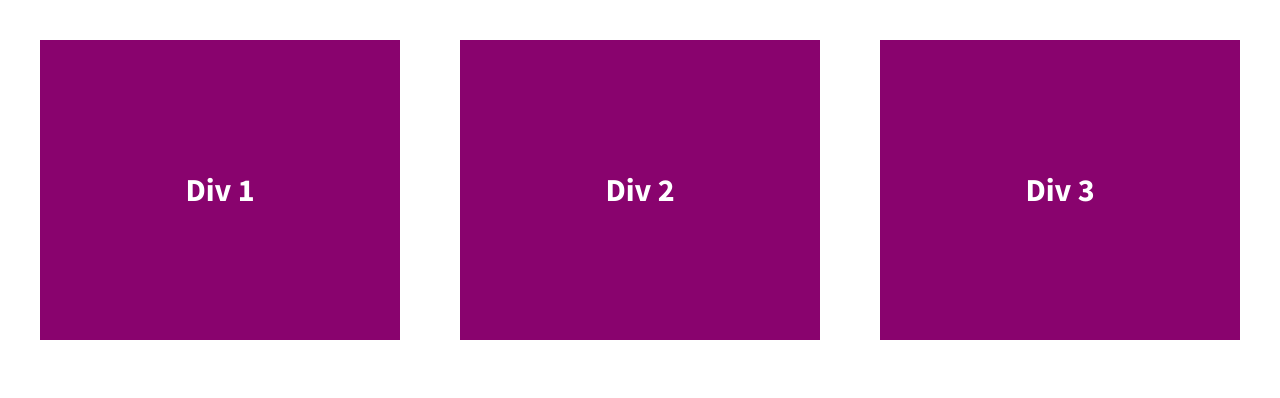
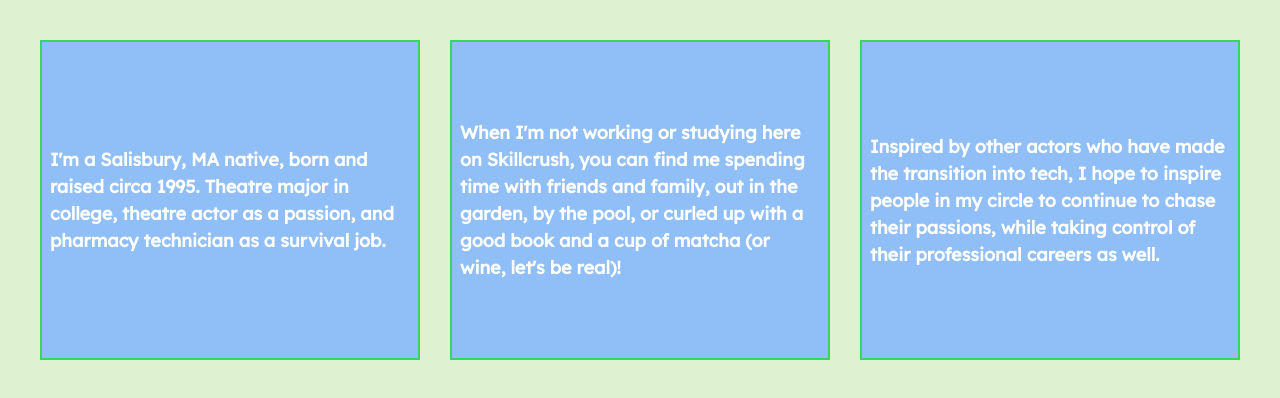
Before and after one commit to huntscato/divs-flexbox-starter, a plain HTML site: page index.html in a window 1280 px wide. Drawn offline with nearby package versions, Linux system fonts and the light colour scheme.

Commit message:
Initial commit

```diff
--- a/css/main.css
+++ b/css/main.css
@@ -97,7 +97,7 @@ textarea {
 
 
 html {
-  background-color: #fff;
+  background-color: rgb(223, 242, 208);
   height: 100%;
 }
 
@@ -119,13 +119,16 @@ body {
   /*give the divs a width of 30%, add display:flex, set justify-content and align-items to center*/
   color: #fff;
   line-height: 1.5em;
-  font-size: 1.6em;
-  background-color: #89036e;
+  font-size: .9em;
+  background-color: #90bef6;
   height: 300px;
   display: flex;
   width: 30%;
   justify-content: center;
   align-items: center;
+  padding: 8px;
+  border: solid 2px rgba(0, 231, 0, 0.607);
+  font-family: Lexend;
 }
 
 
--- a/index.html
+++ b/index.html
@@ -15,6 +15,8 @@
         <script src="js/vendor/modernizr-2.8.3.min.js"></script>
         <link href='http://fonts.googleapis.com/css?family=Lora:700' rel='stylesheet' type='text/css'>
         <link href='http://fonts.googleapis.com/css?family=Source+Sans+Pro:400,700' rel='stylesheet' type='text/css'>
+        <link href="https://fonts.googleapis.com/css2?family=Almarai&family=Cinzel&family=EB+Garamond:wght@500&family=Montserrat:ital,wght@1,200&display=swap" rel="stylesheet">
+        <link href="https://fonts.googleapis.com/css2?family=Almarai&family=Cinzel&family=EB+Garamond:wght@500&family=Lexend&family=Montserrat:ital,wght@1,200&display=swap" rel="stylesheet">
     </head>
     <body>
         <!--[if lt IE 8]>
@@ -23,13 +25,13 @@
 
         <section class="wrapper">
             <div class="div-1">
-                Div 1
+                I'm a Salisbury, MA native, born and raised circa 1995. Theatre major in college, theatre actor as a passion, and pharmacy technician as a survival job.
             </div>
             <div class="div-2">
-                Div 2
+                When I'm not working or studying here on Skillcrush, you can find me spending time with friends and family, out in the garden, by the pool, or curled up with a good book and a cup of matcha (or wine, let's be real)!
             </div>
             <div class="div-3">
-                Div 3
+                Inspired by other actors who have made the transition into tech, I hope to inspire people in my circle to continue to chase their passions, while taking control of their professional careers as well.
             </div>
         </section>
 
```
